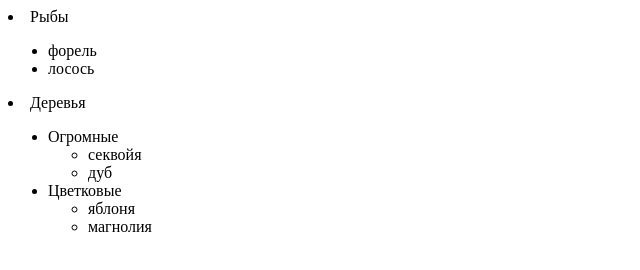
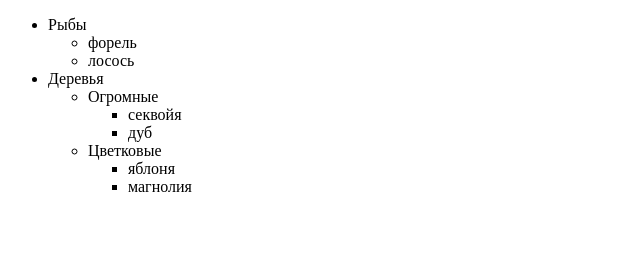
Before and after one commit to minkkill/minkkill.github.io, a plain HTML site: page javascript/lab5/lab5_3.html in a window 1280 px wide. Shown: the whole page, without its empty margins (0-640 px from the left). Drawn offline with Linux system fonts and the light colour scheme.

Commit message:
исправления

```diff
--- a/javascript/lab5/lab5_3.html
+++ b/javascript/lab5/lab5_3.html
@@ -1,30 +1,15 @@
-
 <!DOCTYPE html>
 <html lang="ru">
-<head><meta http-equiv="Content-Type" content="text/html; charset=UTF-8">
+
+<head>
+  <meta http-equiv="Content-Type" content="text/html; charset=UTF-8">
   <title>List</title>
 </head>
+
 <body>
   <div id="container"></div>
 
   <script>
-  function createTree(container, data) {
-    Object.keys(data).forEach(key => {
-      const listItem = document.createElement('li');
-      listItem.textContent = key;
-
-      if (typeof data[key] === 'object') {
-        const nestedList = document.createElement('ul');
-        listItem.appendChild(nestedList);
-        createTree(nestedList, data[key]);
-      } else {
-        listItem.textContent += `: ${data[key]}`;
-      }
-
-      container.appendChild(listItem);
-    });
-  }
-
     let data = {
       "Рыбы": {
         "форель": {},
@@ -42,9 +27,24 @@
       }
     };
 
+    function createTree(container, obj) {
+      let ul = document.createElement('ul');
+      for (let key in obj) {
+        let li = document.createElement('li');
+        li.textContent = key;
+        if (Object.keys(obj[key]).length > 0) {
+          createTree(li, obj[key]);
+        }
+        ul.appendChild(li);
+      }
+      container.appendChild(ul);
+    }
+
     let container = document.getElementById('container');
     createTree(container, data);
 
   </script>
 
-</body></html>
+</body>
+
+</html>
```
Lines whose indentation alone changed are shown as unchanged.
